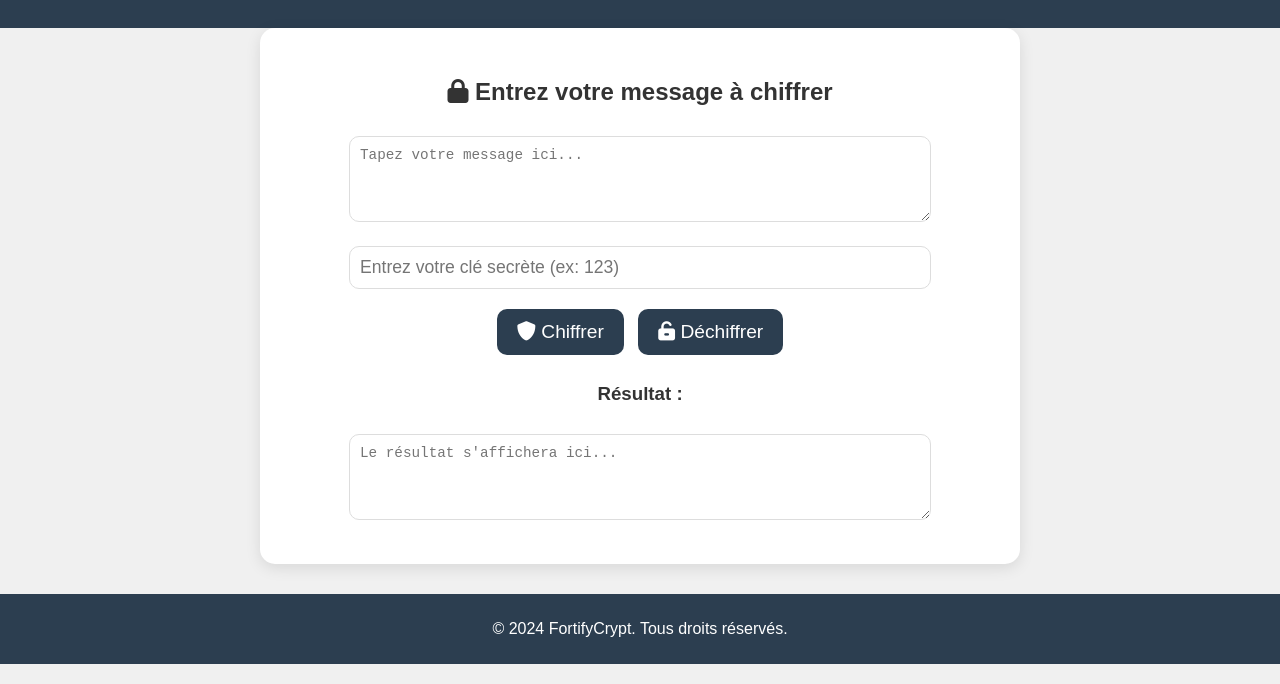
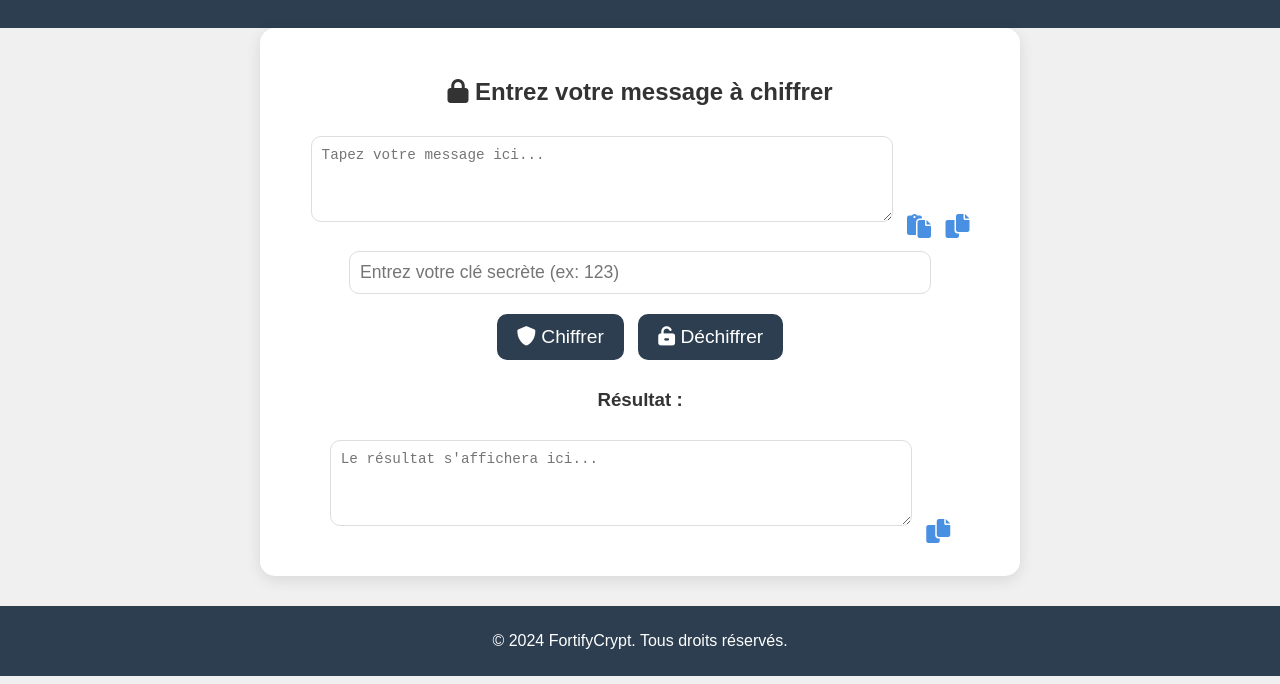
Before and after one commit to Open665/Lockcrypt, a plain HTML site: page index.html in a window 1280 px wide. Shown: the part 116-800 px from the top of the page. Drawn offline with Linux system fonts and the light colour scheme.

Commit message:
Update and rename Index.html to index.html

```diff
--- a/Index.html
+++ b/index.html
@@ -30,6 +30,7 @@
             width: 80%;
             max-width: 700px;
             margin: auto;
+            position: relative;
         }
 
         textarea, input {
@@ -68,6 +69,19 @@
             text-align: center;
             margin-top: 30px;
         }
+
+        .icons {
+            display: inline-block;
+            margin-left: 10px;
+            cursor: pointer;
+            color: #4A90E2;
+            font-size: 1.5em;
+            vertical-align: middle;
+        }
+
+        .icons:hover {
+            color: #357ABD;
+        }
     </style>
 </head>
 <body>
@@ -80,6 +94,9 @@
         <h2><i class="fas fa-lock icon"></i> Entrez votre message à chiffrer</h2>
 
         <textarea id="message" rows="4" placeholder="Tapez votre message ici..."></textarea>
+        <span class="icons" onclick="collerMessage()"><i class="fas fa-paste"></i></span>
+        <span class="icons" onclick="copierMessage()"><i class="fas fa-copy"></i></span>
+
         <input type="number" id="key" placeholder="Entrez votre clé secrète (ex: 123)"><br>
 
         <button onclick="chiffrer()"><i class="fas fa-shield-alt"></i> Chiffrer</button>
@@ -87,6 +104,7 @@
 
         <h3>Résultat :</h3>
         <textarea id="resultat" rows="4" readonly placeholder="Le résultat s'affichera ici..."></textarea>
+        <span class="icons" onclick="copierResultat()"><i class="fas fa-copy"></i></span>
     </div>
 
     <footer>
@@ -117,6 +135,31 @@
 
             document.getElementById("resultat").value = texte_dechiffre;
         }
+
+        // Copier le texte du message
+        function copierMessage() {
+            let message = document.getElementById("message");
+            message.select();
+            document.execCommand("copy");
+            alert("Message copié !");
+        }
+
+        // Coller le texte dans la zone de message
+        function collerMessage() {
+            navigator.clipboard.readText().then(text => {
+                document.getElementById("message").value = text;
+            }).catch(err => {
+                alert("Erreur de collage !");
+            });
+        }
+
+        // Copier le texte du résultat chiffré/déchiffré
+        function copierResultat() {
+            let resultat = document.getElementById("resultat");
+            resultat.select();
+            document.execCommand("copy");
+            alert("Résultat copié !");
+        }
     </script>
 </body>
-      </html>
+    </html>
```
